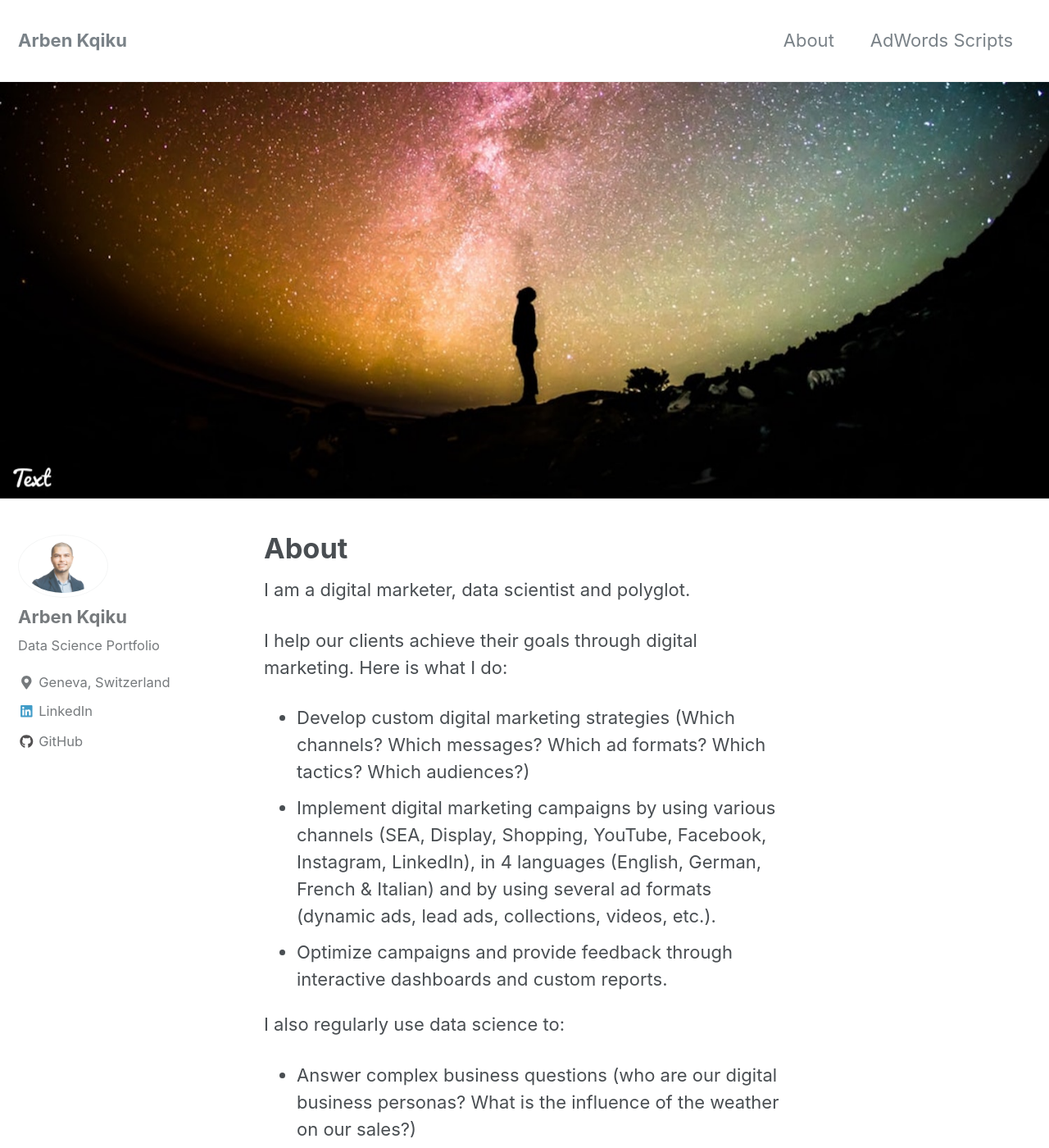
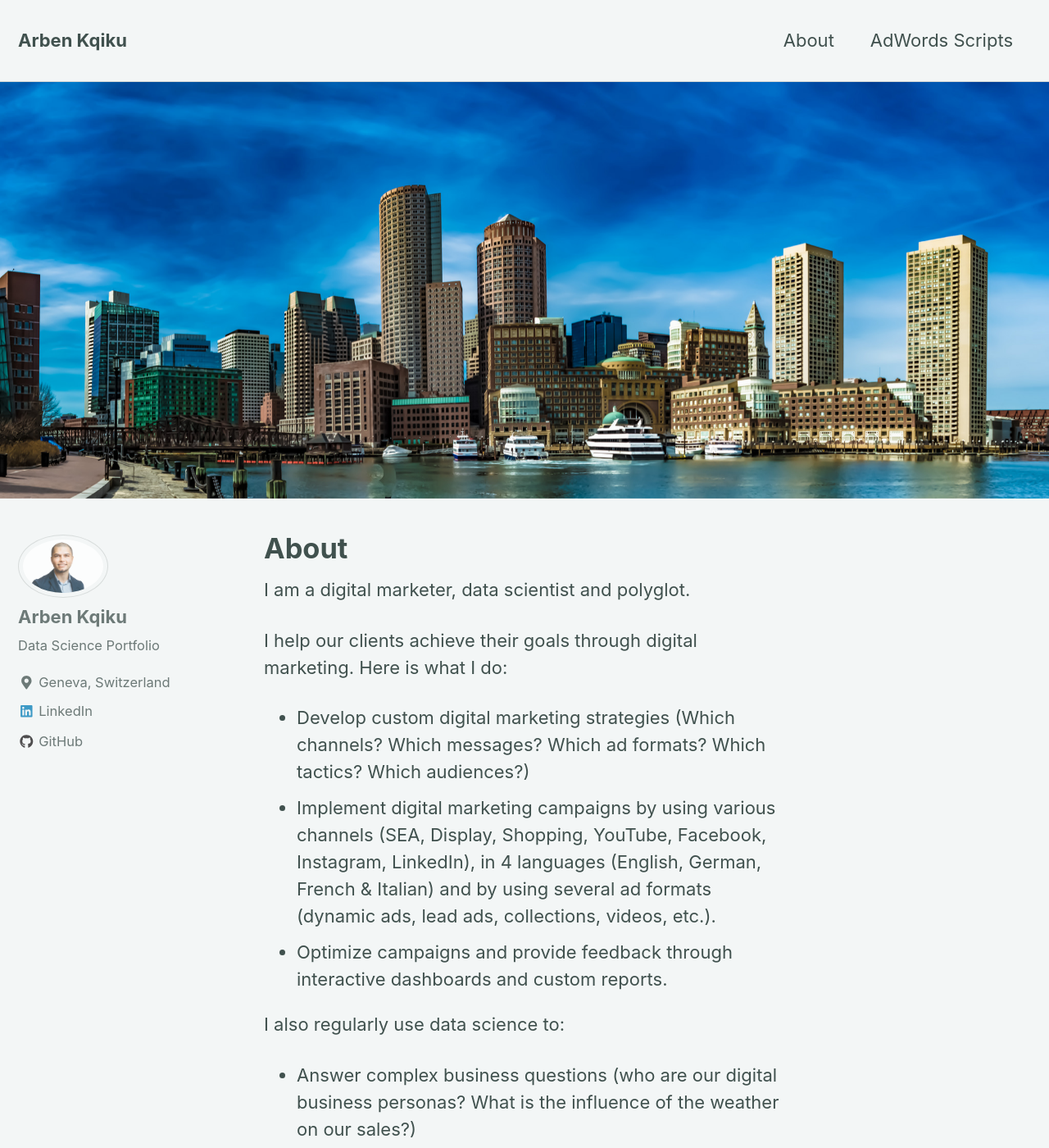
Before and after one commit to ArbenKqiku/arbenkqiku.github.io, a Jekyll site: the page built from _pages/about.md, in a window 1280 px wide and 1400 px high. Shown: the whole window at 82% size. Built offline with Jekyll 4.4.1, drawn with Linux system fonts in a browser that asks for light colours; nearby versions of some CDN libraries.

Commit message:
Changed image and theme

```diff
--- a/_config.yml
+++ b/_config.yml
@@ -5,7 +5,7 @@
 # For technical reasons, this file is *NOT* reloaded automatically when you use
 # `jekyll serve`. If you change this file, please restart the server process.
 
-minimal_mistakes_skin    : "default" # "air", "aqua", "contrast", "dark", "dirt", "neon", "mint", "plum", "sunrise"
+minimal_mistakes_skin    : "mint" # "air", "aqua", "contrast", "dark", "dirt", "neon", "mint", "plum", "sunrise"
 
 # Site Settings
 locale                   : "en-US"
--- a/_pages/about.md
+++ b/_pages/about.md
@@ -2,7 +2,7 @@
 title: "About"
 permalink: /about/
 header:
-  image: "/images/greg-rakozy.jpg"
+  image: "/images/waterfront.jpg"
 ---
 
 I am a digital marketer, data scientist and polyglot.
```
Also changed, not shown: images/greg-rakozy.jpg (deleted).
